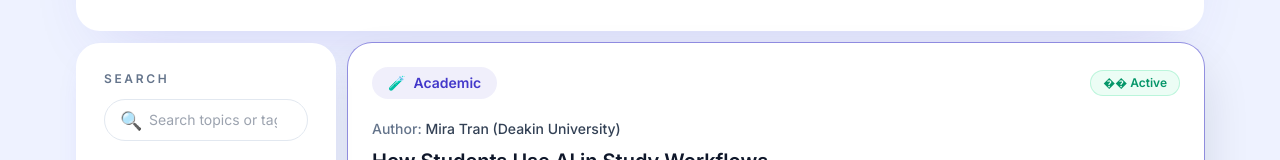
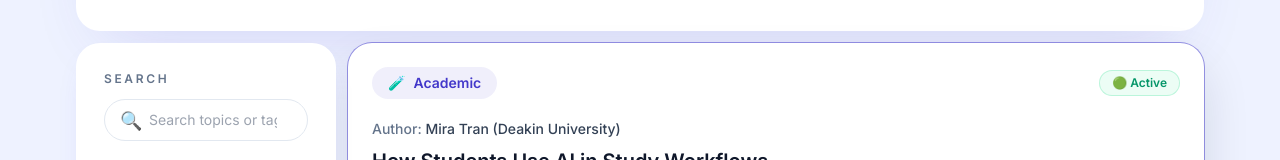
Before and after one commit to triek/stu-x, a Vue app: page /insight in a window 1280 px wide. Shown: the part 302-462 px from the top of the page. Built offline with nearby package versions, Linux system fonts and the light colour scheme.

Commit message:
add comments

```diff
--- a/src/views/InsightView.vue
+++ b/src/views/InsightView.vue
@@ -4,7 +4,7 @@ import { insightPosts } from '@/data/insightPosts'
 
 const statusStyles = {
   active: {
-    label: '�� Active',
+    label: '🟢 Active',
     classes: 'border border-emerald-200/70 bg-emerald-50 text-emerald-600',
   },
   closing: {
@@ -68,6 +68,7 @@ const formDefaults = {
         class="grid gap-5 rounded-3xl bg-white p-6 shadow-panel ring-1"
         :style="{ '--tw-ring-color': `${accent}80` }"
       >
+        <!-- Post header -->
         <header class="flex flex-wrap items-center justify-between gap-3">
           <span
             class="inline-flex items-center gap-2 rounded-full px-4 py-1.5 text-sm font-semibold"
@@ -86,6 +87,7 @@ const formDefaults = {
           </span>
         </header>
 
+        <!-- Post author and title -->
         <div class="space-y-2">
           <p v-if="item.author" class="text-sm font-medium text-slate-500">
             Author: <span class="text-slate-700">{{ item.author }}</span>
@@ -94,10 +96,12 @@ const formDefaults = {
           <p class="text-slate-600">{{ item.subtitle }}</p>
         </div>
 
+        <!-- Post time -->
         <p v-if="item.details?.length" class="text-sm font-semibold text-slate-600">
           {{ item.details.join(' · ') }}
         </p>
 
+        <!-- Post tags -->
         <div v-if="item.tags?.length" class="flex flex-wrap gap-2">
           <span
             v-for="tag in item.tags"
@@ -108,6 +112,7 @@ const formDefaults = {
           </span>
         </div>
 
+        <!-- Post stats -->
         <div v-if="item.stats?.length" class="grid gap-3 rounded-2xl bg-slate-50 px-5 py-4 sm:grid-cols-2">
           <div v-for="stat in item.stats" :key="stat.label" class="flex items-center gap-3">
             <span class="text-lg">{{ stat.icon }}</span>
@@ -115,6 +120,7 @@ const formDefaults = {
           </div>
         </div>
 
+        <!-- Post buttons -->
         <footer class="flex flex-wrap items-center justify-between gap-3">
           <span></span>
           <div class="flex flex-wrap gap-3">
@@ -139,6 +145,7 @@ const formDefaults = {
       </article>
     </template>
 
+    <!-- Create post form -->
     <template #form-fields="{ formState }">
       <label class="grid gap-2 text-sm font-semibold text-slate-800">
         Title
```
